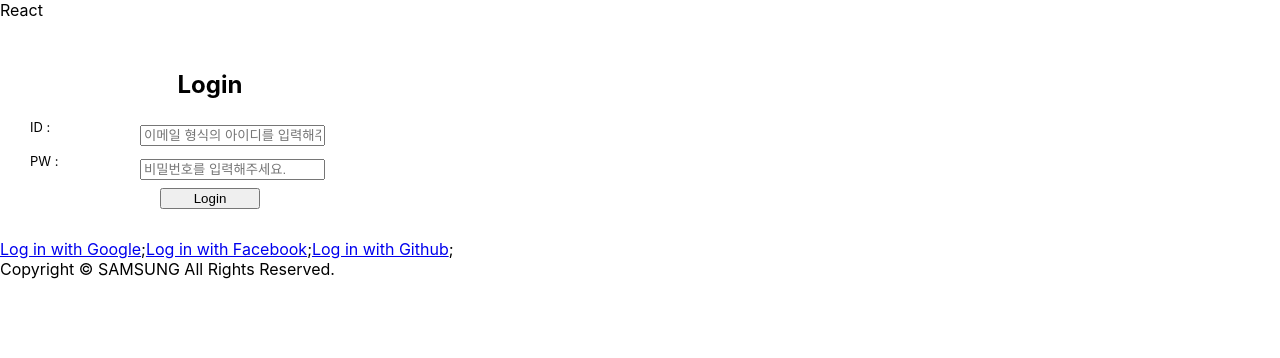
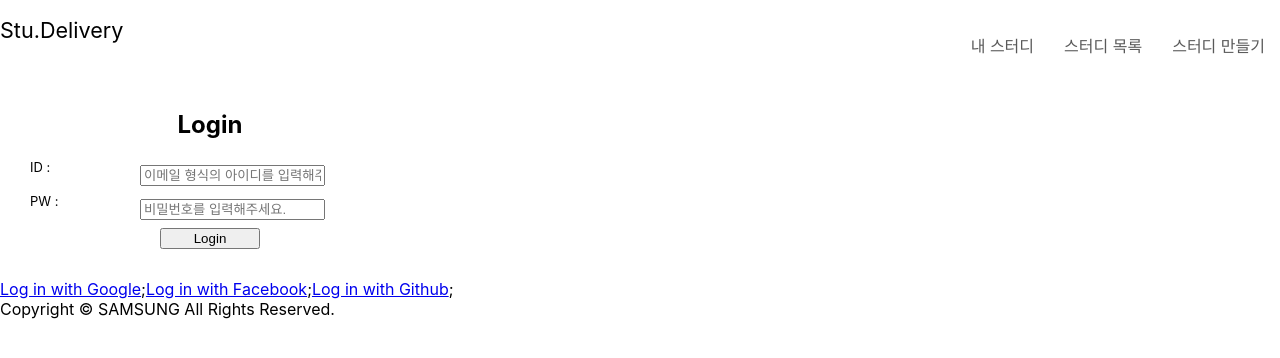
Before and after one commit to yoonhyeyoon/Stu.Delivery, a React (Create React App) app in the folder frontend-react/: page /login in a window 1280 px wide. Shown: the top 358 px of the page. Built offline with nearby package versions, Linux system fonts and the light colour scheme.

Commit message:
💄[style] update header ui
<contents>
1. App header CSS 추가 + 구조 변경
2. 불필요한 import 삭제

```diff
--- a/frontend-react/src/components/main/Header/Header.css
+++ b/frontend-react/src/components/main/Header/Header.css
@@ -1,137 +1,56 @@
-.main-header {
-  padding: 10px 20px;
-}
-/*Mobile, Tablet*/
-.menu-icon-wrapper {
-  display: inline-block;
-  vertical-align: top;
+.app-header {
+  height: 60px;
   position: relative;
-  top: 14px;
+  z-index: 10;
 }
 
-.main-header .hide-on-big .logo-wrapper {
-  display: inline-block;
-  margin: 0 calc(50% - 51px);
-}
-.main-header .hide-on-big .logo-wrapper .ic.ic-logo {
-  width: 70px;
-  height: 50px;
-  background-size: contain;
-  background-repeat: no-repeat;
-  background-image: url("../../../assets/images/ssafy-logo.png");
-}
-.mobile-sidebar-wrapper {
-  position: absolute;
-  top: 0;
-  left: 0;
-  width: 100%;
-  height: 100%;
-}
-.mobile-sidebar-wrapper .mobile-sidebar {
-  width: 240px;
-  height: calc(100vh - 1px);
-  display: inline-block;
-  background-color: white;
-  padding: 0 10px;
-  vertical-align: top;
-}
-.mobile-sidebar-wrapper .mobile-sidebar .mobile-sidebar-tool-wrapper {
-  padding-bottom: 20px;
-}
-.mobile-sidebar-wrapper .mobile-sidebar .mobile-sidebar-btn {
-  display: block;
-  margin: 0 auto;
-  margin-top: 25px;
-  height: 30px;
-  width: 100%;
-}
-.mobile-sidebar-wrapper .mobile-sidebar .mobile-sidebar-btn.login-btn {
-  color: white;
-}
-.mobile-sidebar-wrapper .mobile-sidebar .logo-wrapper {
-  display: block;
-}
-.mobile-sidebar-wrapper .mobile-sidebar .logo-wrapper .ic.ic-logo {
-  width: 70px;
-  height: 50px;
-  margin: 0 auto;
-  margin-top: 30px;
-  background-size: contain;
-  background-repeat: no-repeat;
-  background-image: url("../../../assets/images/ssafy-logo.png");
-}
-.mobile-sidebar-wrapper .mobile-sidebar-backdrop {
-  width: calc(100% - 260px);
-  height: calc(100vh - 1px);
-  background-color: black;
-  display: inline-block;
-  opacity: 0.3;
-}
-.mobile-sidebar-wrapper .el-menu {
-  margin-top: 0;
-  padding-left: 0;
-  height: calc(100% - 235px);
-}
-.mobile-sidebar-wrapper .el-menu .el-menu-item {
-  cursor: pointer;
-}
-.mobile-sidebar-wrapper .el-menu .el-menu-item .ic {
-  margin-right: 5px;
+.app-title {
+  line-height: 60px;
+  vertical-align: middle;
+  font-size: 1.35em;
 }
 
-/*Desktop - Need to add Class if Need*/
-.main-header .hide-on-small .logo-wrapper {
-  cursor: pointer;
+.app-branding {
+  float: left;
+}
+
+.app-options {
+  float: right;
+}
+
+.app-nav ul {
+  list-style-position: none;
+  margin: 0;
+  padding: 0;
+}
+
+.app-nav ul li {
+  list-style-type: none;
   display: inline-block;
 }
-.main-header .hide-on-small .logo-wrapper .ic.ic-logo {
-  width: 70px;
-  height: 50px;
-  background-size: contain;
-  background-repeat: no-repeat;
-  background-image: url("../../../assets/images/ssafy-logo.png");
+
+.app-nav ul li a {
+  display: inline-block;
+  line-height: 60px;
+  vertical-align: middle;
+  padding-left: 15px;
+  padding-right: 15px;
+  color: rgba(0, 0, 0, 0.65);
 }
-.main-header .hide-on-small .tool-wrapper {
-  width: 50%;
-  float: right;
+
+.app-nav ul li p {
+  display: inline-block;
+  line-height: 60px;
+  vertical-align: middle;
+  padding-left: 15px;
+  padding-right: 15px;
+  color: rgba(0, 0, 0, 0.65);
 }
-.main-header .hide-on-small .tool-wrapper .button-wrapper {
-  width: 45%;
-  float: right;
+
+.app-nav ul li a:hover {
+  color: #0f96f6;
 }
-.main-header .hide-on-small .tool-wrapper .button-wrapper .el-button {
-  width: 45%;
-  height: 50px;
-  cursor: pointer;
-  margin-right: 1%;
+
+.app-nav ul li a.active {
+  color: #0f96f6;
 }
-.main-header .hide-on-small .tool-wrapper .search-field {
-  width: 50%;
-  height: 50px;
-  max-width: 400px;
-  margin-right: 2%;
-  display: inline-block;
-  background-color: white;
-}
-.main-header .hide-on-small .tool-wrapper .search-field .el-input {
-  width: 100%;
-  height: 100%;
-}
-.main-header
-  .hide-on-small
-  .tool-wrapper
-  .search-field
-  .el-input
-  .el-input__inner {
-  width: 88%;
-  height: 50px;
-  margin-right: 1%;
-}
-.main-header
-  .hide-on-small
-  .tool-wrapper
-  .search-field
-  .el-input
-  .el-input__prefix {
-  top: 5px;
-}
--- a/frontend-react/src/components/main/Header/Header.js
+++ b/frontend-react/src/components/main/Header/Header.js
@@ -1,4 +1,6 @@
 import React, { Component } from "react";
+import { Link, NavLink } from "react-router-dom";
+import "./Header.css";
 
 class Header extends Component {
   constructor(props) {
@@ -13,13 +15,30 @@ class Header extends Component {
   clickLogo() {}
 
   render() {
-    const name = "React";
+    const appName = "Stu.Delivery";
     return (
-      <el-row className="main-header">
-        <div className="hide-on-small">
-          <div className="react">{name}</div>
+      <header className="app-header">
+        <div className="container">
+          <div className="app-branding">
+            <div className="app-title">{appName}</div>
+          </div>
+          <div className="app-options">
+            <nav className="app-nav">
+              <ul>
+                <li>
+                  <p>내 스터디</p>
+                </li>
+                <li>
+                  <p>스터디 목록</p>
+                </li>
+                <li>
+                  <p>스터디 만들기</p>
+                </li>
+              </ul>
+            </nav>
+          </div>
         </div>
-      </el-row>
+      </header>
     );
   }
 }
--- a/frontend-react/src/components/main/LoginForm/LoginForm.js
+++ b/frontend-react/src/components/main/LoginForm/LoginForm.js
@@ -1,7 +1,7 @@
 import React, { useState, useEffect } from "react";
 import axios from "axios";
 import "./LoginForm.css";
-import { login, setJwtToken } from "../../../utils/api";
+import { login } from "../../../utils/api";
 
 function LoginForm() {
   const [inputId, setInputId] = useState("");
```
